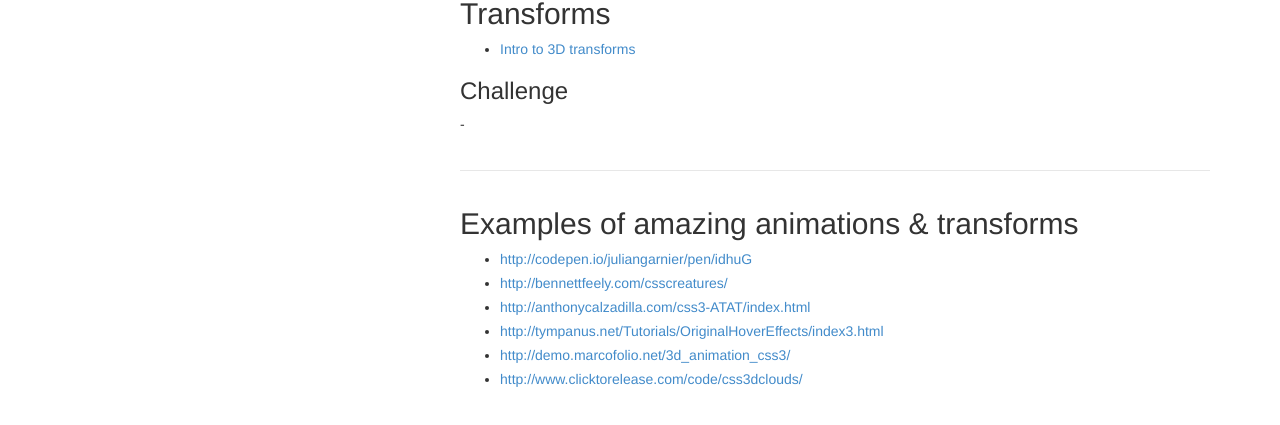
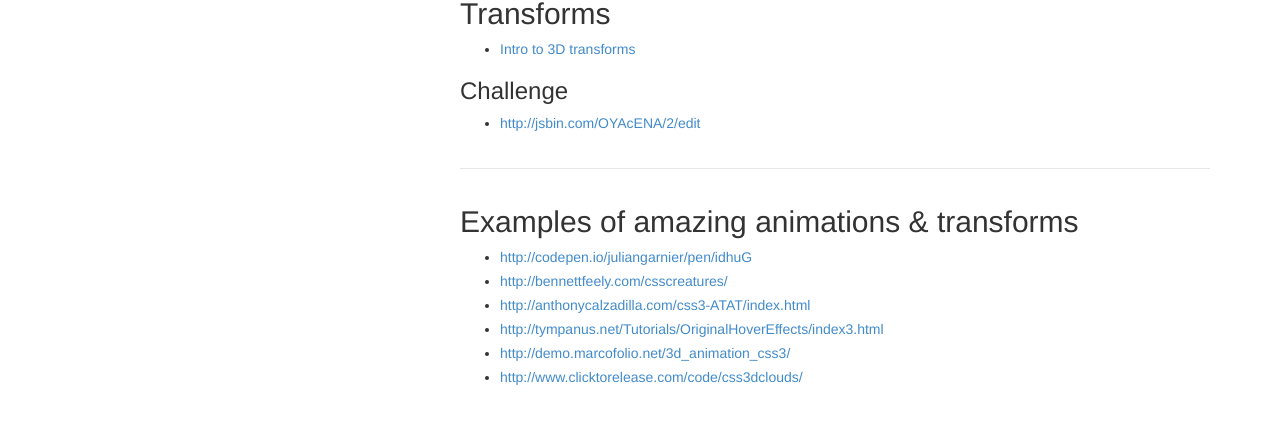
Before and after one commit to tsl-frontend/tsl-frontend.github.io, a Jekyll site: the page built from _posts/2013-12-11-21.md, in a window 1280 px wide. Shown: the part 1886-2311 px from the top of the page. Built offline with Jekyll 4.4.1, drawn with Linux system fonts in a browser that asks for light colours; nearby versions of some CDN libraries; Markdown is read by kramdown in place of the engine named in the settings; part of the change alters nothing that is shown.

Commit message:
Transform challenge.

```diff
--- a/_posts/2013-12-11-21.md
+++ b/_posts/2013-12-11-21.md
@@ -101,7 +101,7 @@ td, th {
 
 ### Challenge
 
--
+- [http://jsbin.com/OYAcENA/2/edit](http://jsbin.com/OYAcENA/2/edit)
 
 ## Examples of amazing animations & transforms
 
```
